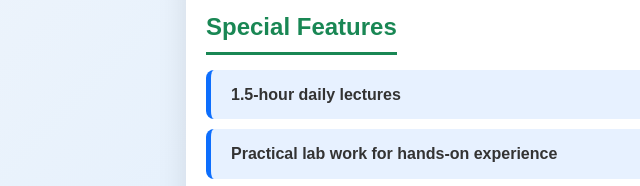
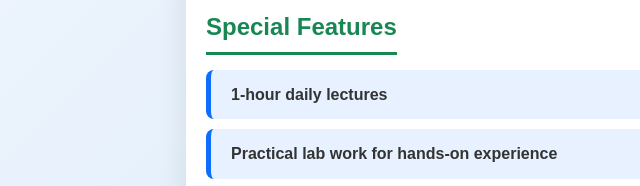
Before and after one commit to ayanmalek/LearProCode, a plain HTML site: page index.html in a window 1280 px wide. Shown: the part 879-1065 px from the top of the page, 4-644 px from the left. Drawn offline with Linux system fonts and the light colour scheme.

Commit message:
Update index.html

```diff
--- a/index.html
+++ b/index.html
@@ -176,7 +176,7 @@
         <h2>Special Features</h2>
         <div class="section-content">
             <ul>
-                <li>1.5-hour daily lectures</li>
+                <li>1-hour daily lectures</li>
                 <li>Practical lab work for hands-on experience</li>
                 <li>Easy-to-understand PDF study material</li>
                 <li>Theory tests after each topic completion</li>
```
